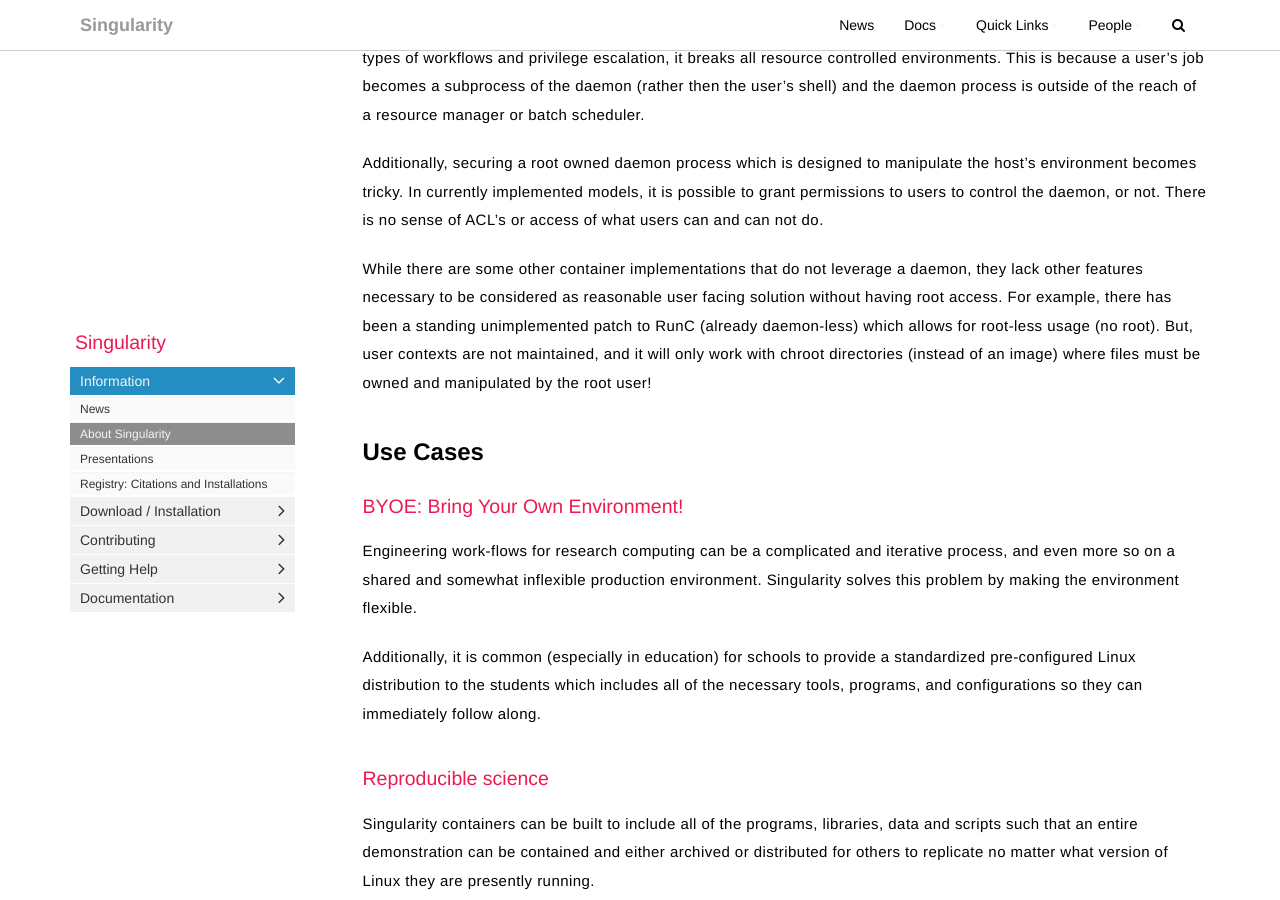
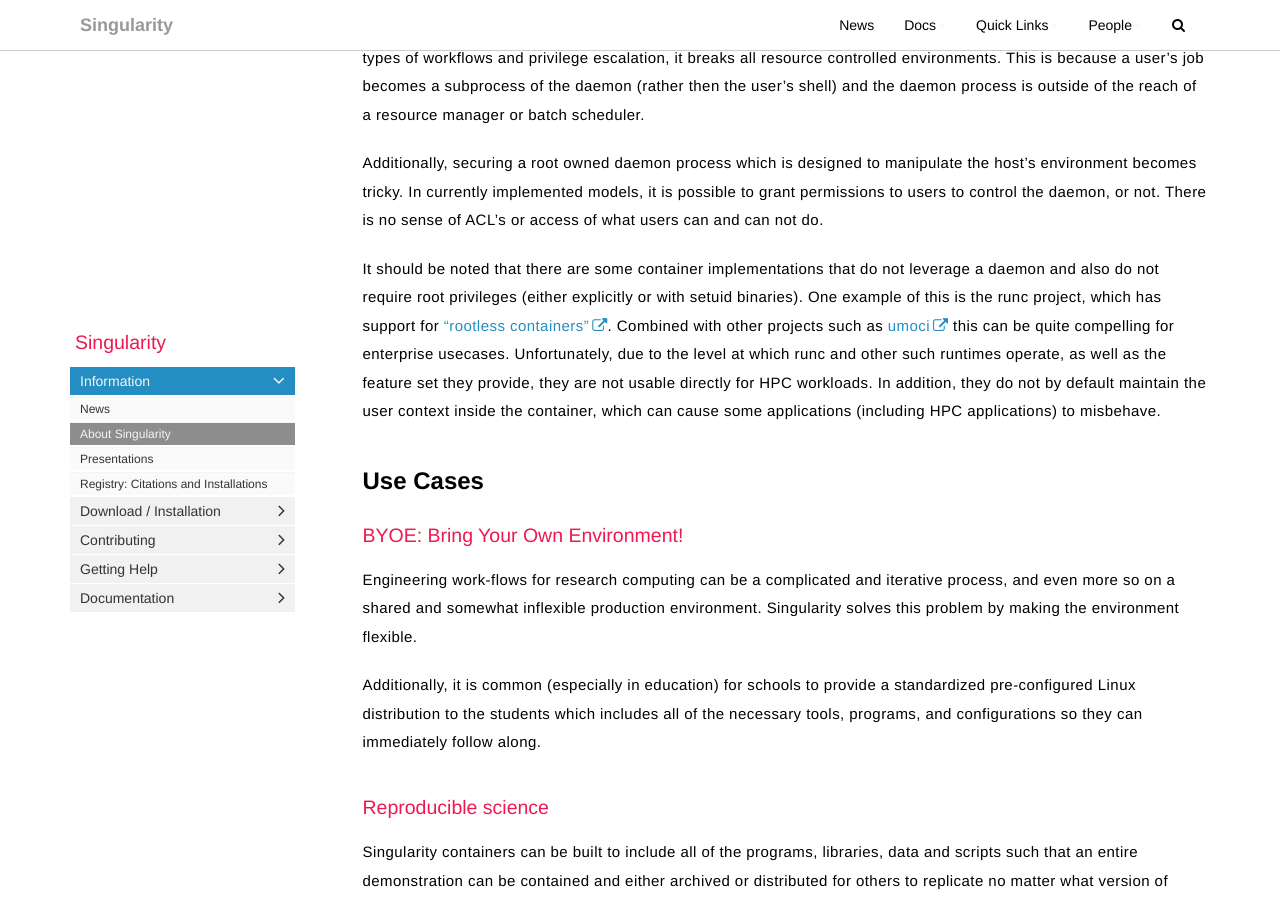
Before and after one commit to singularityware/singularityware.github.io, a Jekyll site: the page built from pages/info/about.md, in a window 1280 px wide and 900 px high, scrolled down 3326 px. Built offline with Jekyll 4.4.1, drawn with Linux system fonts in a browser that asks for light colours; nearby versions of some CDN libraries; comment, search, counter and statistics services are not loaded.

Commit message:
about: correct references to runc
It appears this document was drafted some time before runc gained
support for rootless containers. dfba70276f85 ("adding fork me on
github, page on environment metadata, and making tons of changes for
2.3!") removed some other out-dated information but this section
remained.

Signed-off-by: Aleksa Sarai <asarai@suse.de>

```diff
--- a/pages/info/about.md
+++ b/pages/info/about.md
@@ -69,7 +69,7 @@
 
 Additionally, securing a root owned daemon process which is designed to manipulate the host's environment becomes tricky. In currently implemented models, it is possible to grant permissions to users to control the daemon, or not. There is no sense of ACL's or access of what users can and can not do.
 
-While there are some other container implementations that do not leverage a daemon, they lack other features necessary to be considered as reasonable user facing solution without having root access. For example, there has been a standing unimplemented patch to RunC (already daemon-less) which allows for root-less usage (no root). But, user contexts are not maintained, and it will only work with chroot directories (instead of an image) where files must be owned and manipulated by the root user!
+It should be noted that there are some container implementations that do not leverage a daemon and also do not require root privileges (either explicitly or with setuid binaries). One example of this is the runc project, which has support for ["rootless containers"](https://rootlesscontaine.rs/). Combined with other projects such as [umoci](https://github.com/openSUSE/umoci) this can be quite compelling for enterprise usecases. Unfortunately, due to the level at which runc and other such runtimes operate, as well as the feature set they provide, they are not usable directly for HPC workloads. In addition, they do not by default maintain the user context inside the container, which can cause some applications (including HPC applications) to misbehave.
 
 ## Use Cases
 
```
